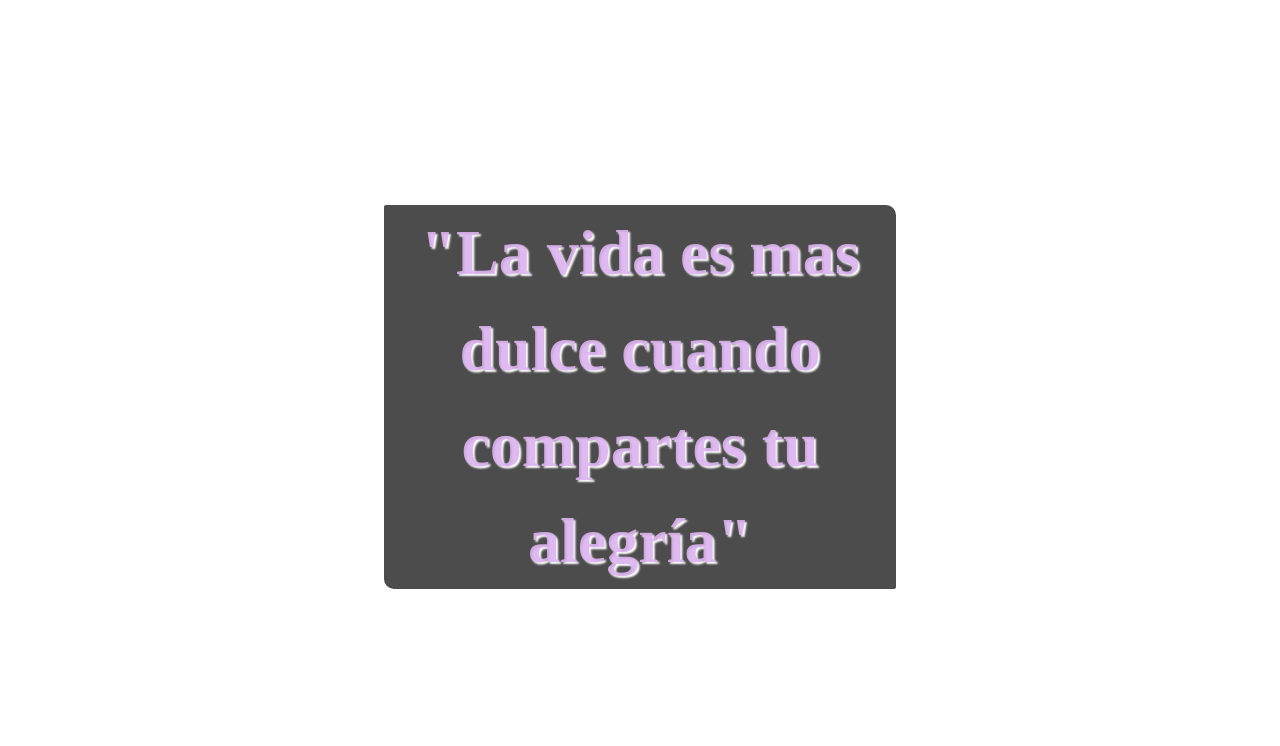
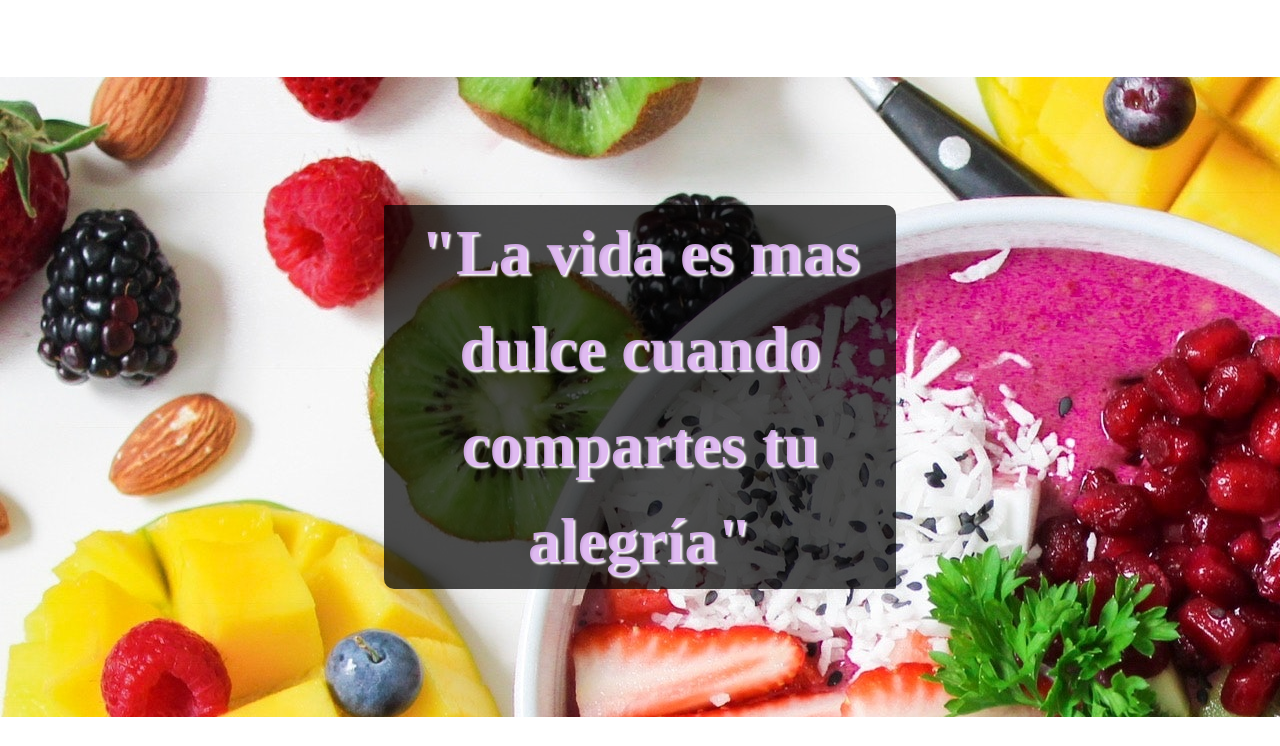
Before and after one commit to ST-Emmanuel00/Tienda-Jhonatha, a plain HTML site: page index.html in a window 1280 px wide. Shown: the part 1034-1780 px from the top of the page. Drawn offline with Linux system fonts and the light colour scheme; the site is published under a folder, as on GitHub Pages, so addresses that start at the root find nothing.

Commit message:
Despliegue pagina web

```diff
--- a/css/style.css
+++ b/css/style.css
@@ -139,7 +139,7 @@ h3,h2{
     transition: all 400ms ease-in-out;
 }
 .parallax{
-    background-image: url(/img/about.jpg);
+    background-image: url(../img/about.jpg);
     background-size: auto;
     background-repeat: no-repeat;
     background-attachment: fixed;
```
